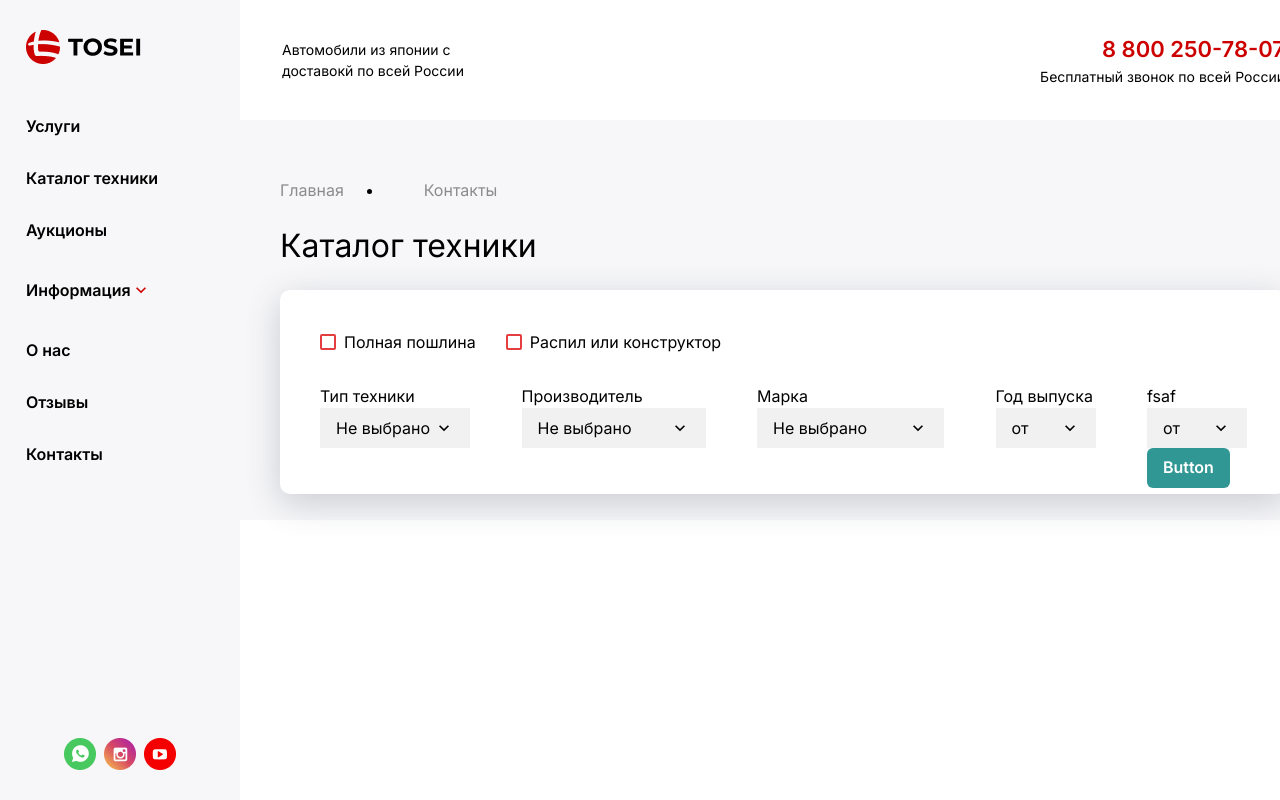
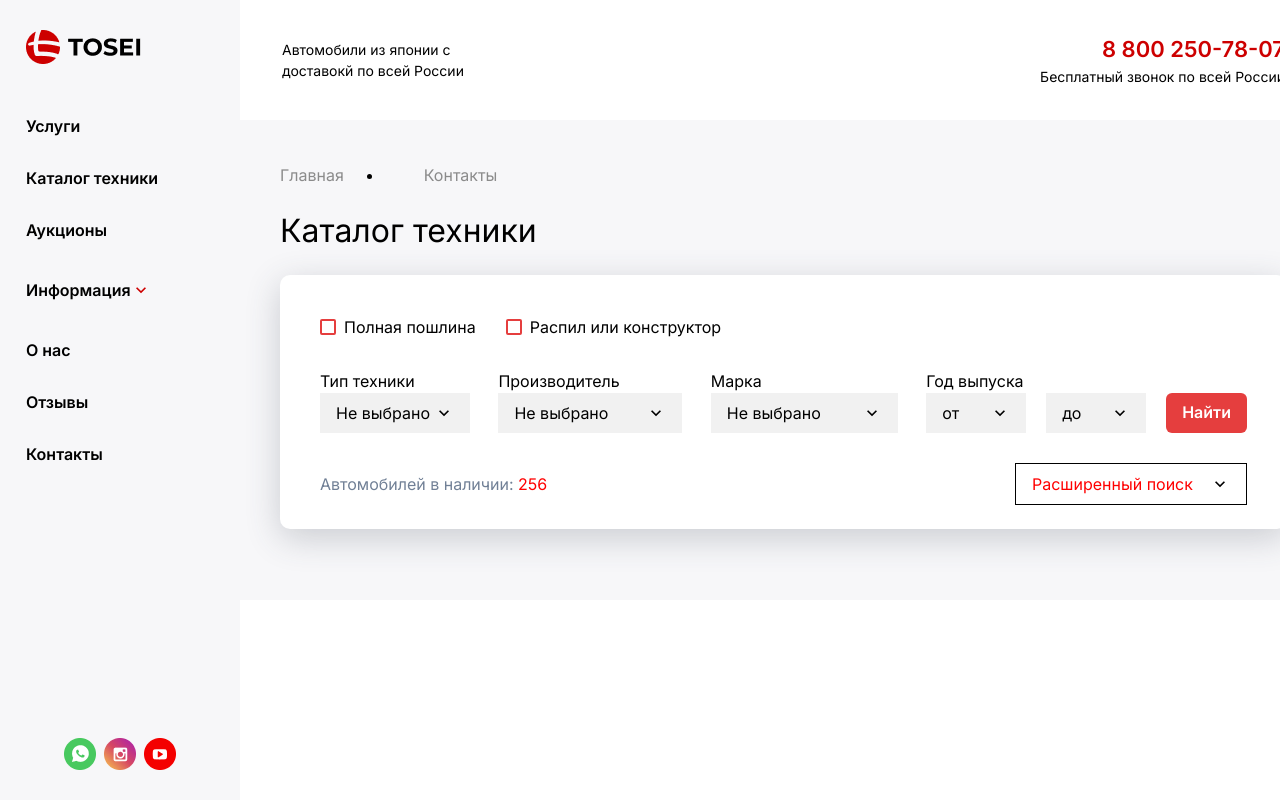
Before and after one commit to itkncoder/tosai, a Next.js app: page /catalog in a window 1280 px wide. Shown: the top 800 px of the page. Built offline with nearby package versions, Linux system fonts and the light colour scheme.

Commit message:
catalogTexnik full

```diff
--- a/src/components/catalogTexnik/catalogTexnic.tsx
+++ b/src/components/catalogTexnik/catalogTexnic.tsx
@@ -14,9 +14,9 @@ import {
 const CatalogTexnic = () => {
     return (
         <Layout>
-          <Box display={'flex'} justifyContent={'center'} alignItems={'center'} h={'50vh'} background={'#F7F7F9'}>
+          <Box display={'flex'} justifyContent={'center'} alignItems={'center'} h={'60vh'} background={'#F7F7F9'}>
 
-            <Box color={"black"}  w={'100'} h={'364px'} p={10} justifyContent={'flex-start'} gap={5} display={'flex'} alignItems={'flex-start'} flexDirection={'column'}>
+            <Box color={"black"}  w={'100'} h={'474px'} p={10} justifyContent={'flex-start'} gap={5} display={'flex'} alignItems={'flex-start'} flexDirection={'column'}>
 
                 <Box display="flex" alignItems={'center'} gap={10}  >
                     <Link href='/' color='#8B8B8B' >
@@ -40,7 +40,7 @@ const CatalogTexnic = () => {
                 <h1>Каталог техники</h1>
                 </Box>
 
-                <Box background={'white'} display={'flex'} justifyContent={'flex-start'} flexDirection={'column'} alignItems={'flex-start'} gap={'30'} p={'10'} rounded={'10px'} boxShadow={"0px 9px 34px rgba(58, 68, 83, 0.24)"} w={'1007px'} h={'204px'}>
+                <Box background={'white'} display={'flex'} justifyContent={'flex-start'} flexDirection={'column'} alignItems={'flex-start'} gap={'30'} p={'10'} rounded={'10px'} boxShadow={"0px 9px 34px rgba(58, 68, 83, 0.24)"} w={'1007px'} h={'254px'}>
 
                 <Box display={'flex'} gap={'30'} justifyContent={'flex-start'} alignItems={'flex-start'}>
                 <Checkbox isInvalid>Полная пошлина</Checkbox>
@@ -111,12 +111,13 @@ const CatalogTexnic = () => {
                 </Box>
 
                 <Box display={'flex'} flexDirection={'column'}>
-                   <Box>
+
+
                     <p>Год выпуска</p>
-                   </Box>
 
-                   <Box display={'flex'} w={100}>
 
+                    <Box display={'flex'} gap={5}>
+                        <Box >
                             <Accordion allowMultiple defaultIndex={[1]} background={'#F1F1F1'}>
                     <AccordionItem border={'none'} w={'100px'}>
                         <h2>
@@ -133,22 +134,15 @@ const CatalogTexnic = () => {
                     </AccordionItem>
 
                             </Accordion>
-
-
-
-
                         </Box>
 
-
-                </Box>
                         <Box>
-                  <Box>fsaf</Box>
-                <Accordion allowMultiple defaultIndex={[1]} background={'#F1F1F1'}>
+                        <Accordion allowMultiple defaultIndex={[]} background={'#F1F1F1'}>
                         <AccordionItem border={'none'} w={'100px'}>
                             <h2>
                             <AccordionButton>
                                 <Box as="span" flex='1' textAlign='left'>
-                            от
+                                    до
                                 </Box>
                                 <AccordionIcon />
                             </AccordionButton>
@@ -159,30 +153,39 @@ const CatalogTexnic = () => {
                         </AccordionItem>
 
                         </Accordion>
+                        </Box>
 
                         <Box>
-                  <Button colorScheme='teal' size='md'>
-                   Button
-                  </Button>
+                            <Button colorScheme='red'>Найти</Button>
+                        </Box>
+                    </Box>
+                </Box>
+                </Box>
+
+                    <Box display={'flex'} justifyContent={'space-between'} w={'100%'} alignItems={'center'}>
+                        <Box color={'gray.500'}>
+                            <p>Автомобилей в наличии: <span className='spanRed'>256</span></p>
+                        </Box>
+
+                        <Box>
+                            <Accordion defaultIndex={[1]} allowMultiple border={'1px'}>
+                                <AccordionItem border={'none'} w={'230px'}>
+                                    <h2>
+                                      <AccordionButton>
+                                        <Box as="span" flex='1' textAlign='left' color={'red'}>
+                                        Расширенный поиск
+                                        </Box>
+                                        <AccordionIcon />
+                                      </AccordionButton>
+                                    </h2>
+                                    <AccordionPanel pb={4} >
+                                        Расширенный поиск
+                                    </AccordionPanel>
+                                </AccordionItem>
+                            </Accordion>
                         </Box>
 
                     </Box>
-
-
-
-
-
-
-
-
-
-
-
-
-
-
-                </Box>
-
                 </Box>
 
 
--- a/src/styles/globals.css
+++ b/src/styles/globals.css
@@ -2,3 +2,7 @@
     text-decoration: none;
     transition: 0.5s;
 }
+
+.spanRed {
+    color: red;
+}
```
Lines whose indentation alone changed are shown as unchanged.
